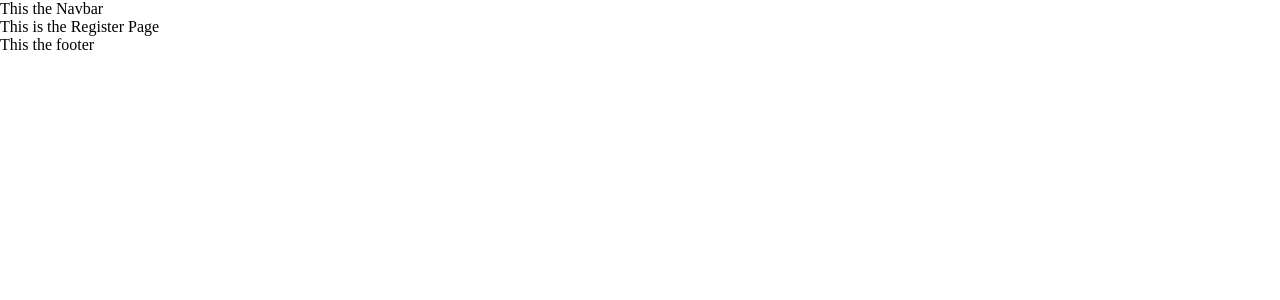
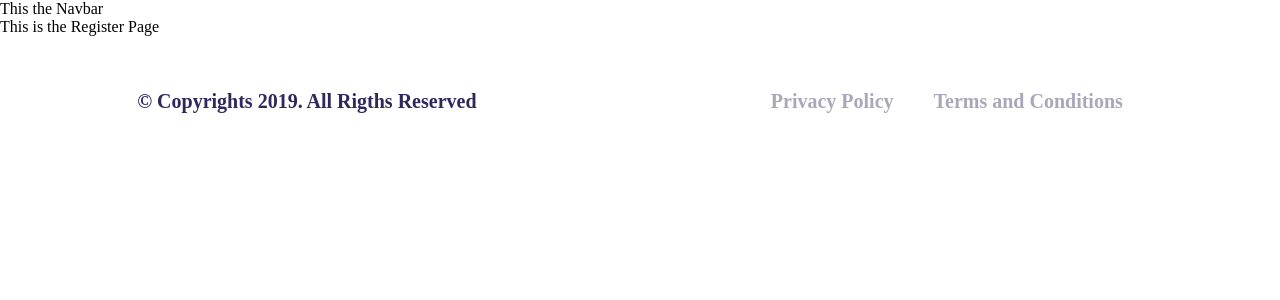
Before and after one commit to lucaspires-source/Layout, a React (Create React App) app: page /register in a window 1280 px wide. Shown: the top 300 px of the page. Built offline with nearby package versions, Linux system fonts and the light colour scheme.

Commit message:
finished footer components

```diff
--- a/src/components/Footer/index.js
+++ b/src/components/Footer/index.js
@@ -1,9 +1,15 @@
 import React from 'react'
-
+import './styles.css'
 const Footer = () => {
     return (
-        <div>
-            This the footer
+        <div className="footer-container">
+            <div className="footer-container-left">
+                <h4> © Copyrights 2019. All Rigths Reserved</h4>
+            </div>
+            <div className="footer-container-right">
+                <h4>Privacy Policy</h4>
+                <h4>Terms and Conditions</h4>
+            </div>
         </div>
     )
 }
--- /dev/null
+++ b/src/components/Footer/styles.css
@@ -0,0 +1,30 @@
+.footer-container{
+    width: auto;
+    height: 130px;
+    display: flex;
+    text-align: center;
+    justify-content: space-around;
+}
+
+.footer-container-right{
+    color: var(--darkgrey);
+    display: flex;
+    align-items: center;
+    justify-content: space-between;
+    font-size: 20px;
+    font-weight: 300;
+
+}
+
+.footer-container-right h4{
+    padding: 20px;
+
+}
+.footer-container-left{
+    display: flex;
+    color: var(--blue);
+    align-items: center;
+    justify-content: center;
+    font-size: 20px;
+    font-weight: 300;
+}
```
Also changed, not shown: 2 other files (tests, documents, lock files or other folders).
